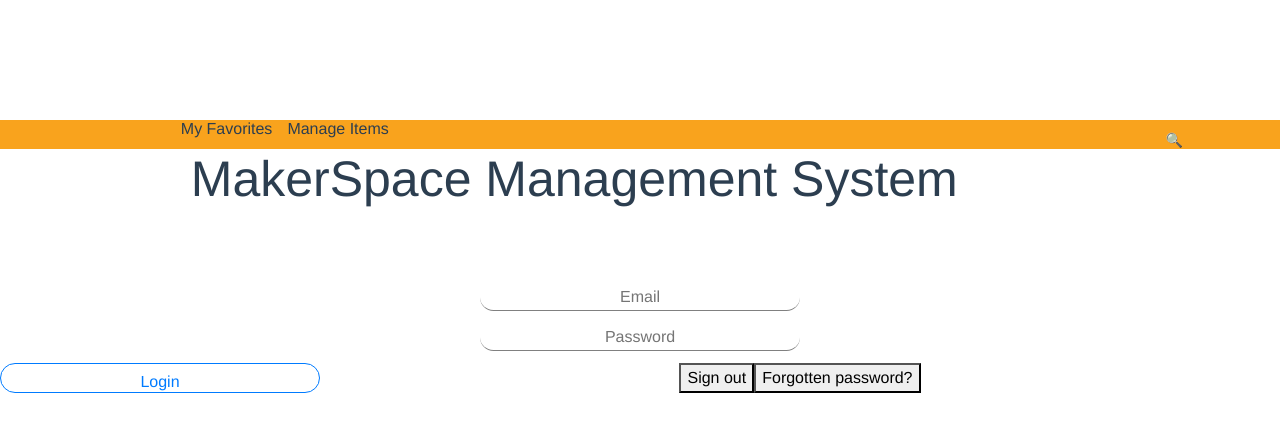
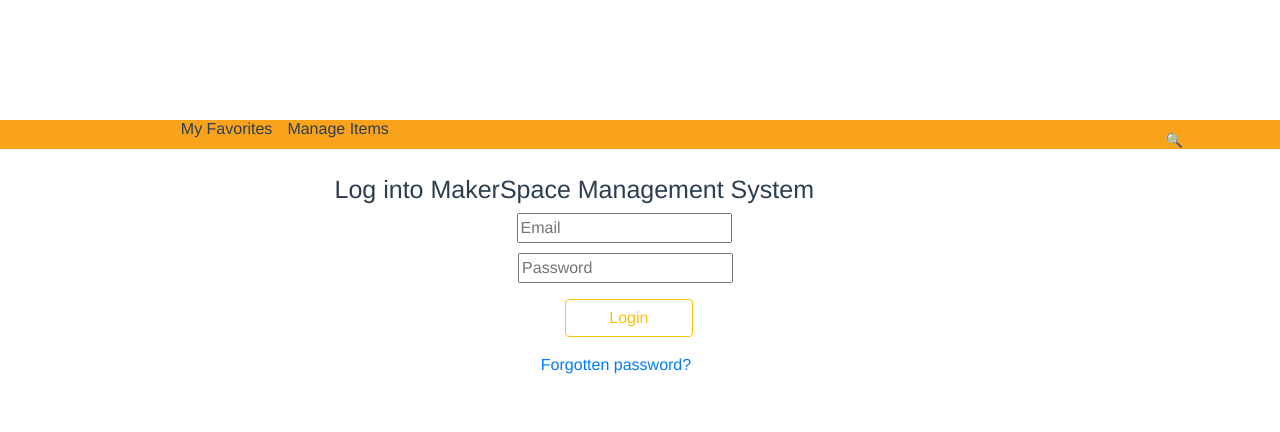
Before and after one commit to Andreas-Harnes/MakerSpace-Management-System, a Vue app in the folder client/: page /login in a window 1280 px wide. Shown: the top 432 px of the page. Built offline with nearby package versions, Linux system fonts and the light colour scheme; the HTML template or start-up script is replaced by a standard one.

Commit message:
login layout

```diff
--- a/client/src/components/login.vue
+++ b/client/src/components/login.vue
@@ -1,18 +1,16 @@
 <template>
     <div id="login">
-      <div id="txtTitle"><h1>MakerSpace Management System</h1></div>
+      <div id="txtTitle"><h1 id="login_txt">Log into MakerSpace Management System</h1></div>
       <input class="loginField" id="txtEmail" type="text" name="email" placeholder="Email" /> <br>
       <input class="loginField" id="txtPassword" type="password" name="password" placeholder="Password" /> <br>
-      <b-button type="button" id="btnLogin" v-on:click="loginRequest" variant="outline-primary">Login</b-button>
-      <button type="button" id="btnSignout" v-on:click="signoutRequest">Sign out</button>
-      <button type="button" id="btnReqpassword">Forgotten password?</button>
-
+      <b-button type="button" id="btnLogin" v-on:click="loginRequest" variant="outline-warning">Login</b-button>
+      <a href="url" id="forgot_password">Forgotten password?</a>
 
   </div>
 </template>
 
 <style lang="scss">
-  #txtTitle h1 {
+ /* #txtTitle h1 {
     font-size: 50px;
     height: 5%;
     margin-bottom: 75px;
@@ -29,25 +27,26 @@
     border-color: grey;
     border-radius: 15px;
     text-align: center;
-  }
+  } */
 
   #btnLogin {
-    position: relative;
-    float: left;
+    /*position: relative;*/
+  /*  float: left; */
     /*width: 300em;*/
     /*height: 200em;*/
      /* margin-bottom: 5%; */
     /* position: bottom; */
     /*border-radius: 15px; */
   }
-
+  /*
   #login {
     box-sizing: border-box;
     width: 30%;
     border-style: dotted;
     background-color: white;
 
-  }
+  } */
+
 </style>
 
 <script>
--- a/client/src/scss/_style.scss
+++ b/client/src/scss/_style.scss
@@ -131,3 +131,52 @@ html, body {
   top: 1em;
   left: 7em;
 }
+
+/* login */
+#login_txt {
+  font-size: 25px;
+  position: relative;
+  top: 1em;
+}
+
+#login {
+  position: relative;
+
+}
+
+#btnLogin {
+  position: relative;
+  top: 2em;
+  left: 4em;
+  width: 8em;
+}
+
+#txtEmail {
+  position: relative;
+  margin: 10px;
+  right: 1em;
+  top: 1em;
+}
+
+#txtPassword {
+  position: relative;
+  right: 0.5em;
+  top: 1em;
+}
+
+#btnSignout {
+  position: relative;
+  top: 10em;
+}
+
+#btnReqpassword {
+  position: relative;
+
+}
+
+#forgot_password {
+  position: relative;
+  top: 6em;
+  right: 5.5em;
+  top: 5em;
+}
```
Also changed, not shown: client/src/components/register.vue (+10 -9 lines), client/src/scss/_btn.scss (added).
